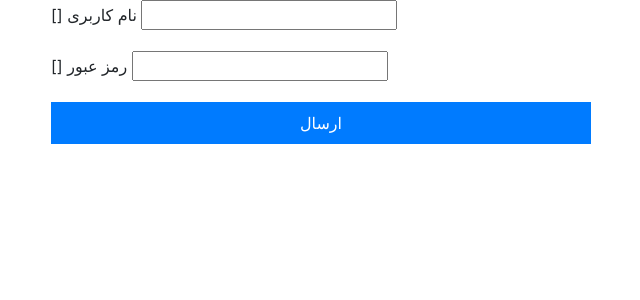
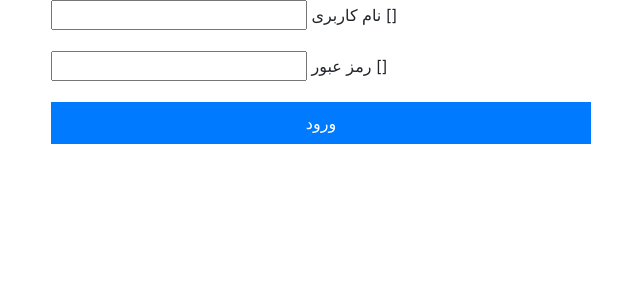
Before and after one commit to b-liva/dsa, a Django app: template contacts/templates/contacts/login.html in a window 1280 px wide. Shown: the top 300 px of the page, without its empty margins (319-959 px from the left). Run offline with Django 3.2, Linux system fonts and the light colour scheme; the template is opened without the code that fills it, so the values that code supplies are empty, except form fields; tables that the repository leaves empty hold one stand-in row (values such as "Sample post"); form fields are guessed from the names that the template uses; some libraries are stand-ins or nearby versions.

Commit message:
Add text. fix login form alignment

```diff
--- a/contacts/templates/contacts/login.html
+++ b/contacts/templates/contacts/login.html
@@ -1,7 +1,7 @@
 {% extends 'contacts/page_elements/base2.html' %}
 {% block content %}
 
-    <div class="col-lg-6 offset-3">
+    <div class="col-lg-6 mx-auto">
         <div class="box">
             <form class="mb-5" method="post" id="contactForm" name="contactForm">
                 {% csrf_token %}
@@ -24,7 +24,7 @@
 
                 <div class="row">
                     <div class="col-md-12">
-                        <input type="submit" value="ارسال" class="btn btn-block btn-primary rounded-0 py-2 px-4">
+                        <input type="submit" value="ورود" class="btn btn-block btn-primary rounded-0 py-2 px-4">
                     </div>
                 </div>
             </form>
--- a/contacts/templates/contacts/page_elements/base2.html
+++ b/contacts/templates/contacts/page_elements/base2.html
@@ -1,6 +1,6 @@
 {% load static %}
 <!doctype html>
-<html lang="en">
+<html lang="en" dir="rtl">
 <head>
     <!-- Required meta tags -->
     <meta charset="utf-8">
--- a/dsa/settings.py
+++ b/dsa/settings.py
@@ -25,7 +25,7 @@ SECRET_KEY = 'django-insecure-3o#0g8j*pt%_npoi3w=x-6%nj57%b@%urlaul%cn_%a-v9c10u
 # SECURITY WARNING: don't run with debug turned on in production!
 DEBUG = True
 
-ALLOWED_HOSTS = ["tsapp.pythonanywhere.com"]
+ALLOWED_HOSTS = ["tsapp.pythonanywhere.com", "127.0.0.1"]
 
 # Application definition
 
```
Also changed, not shown: contacts/templates/contacts/contact_form2.html (+15 -6 lines).
